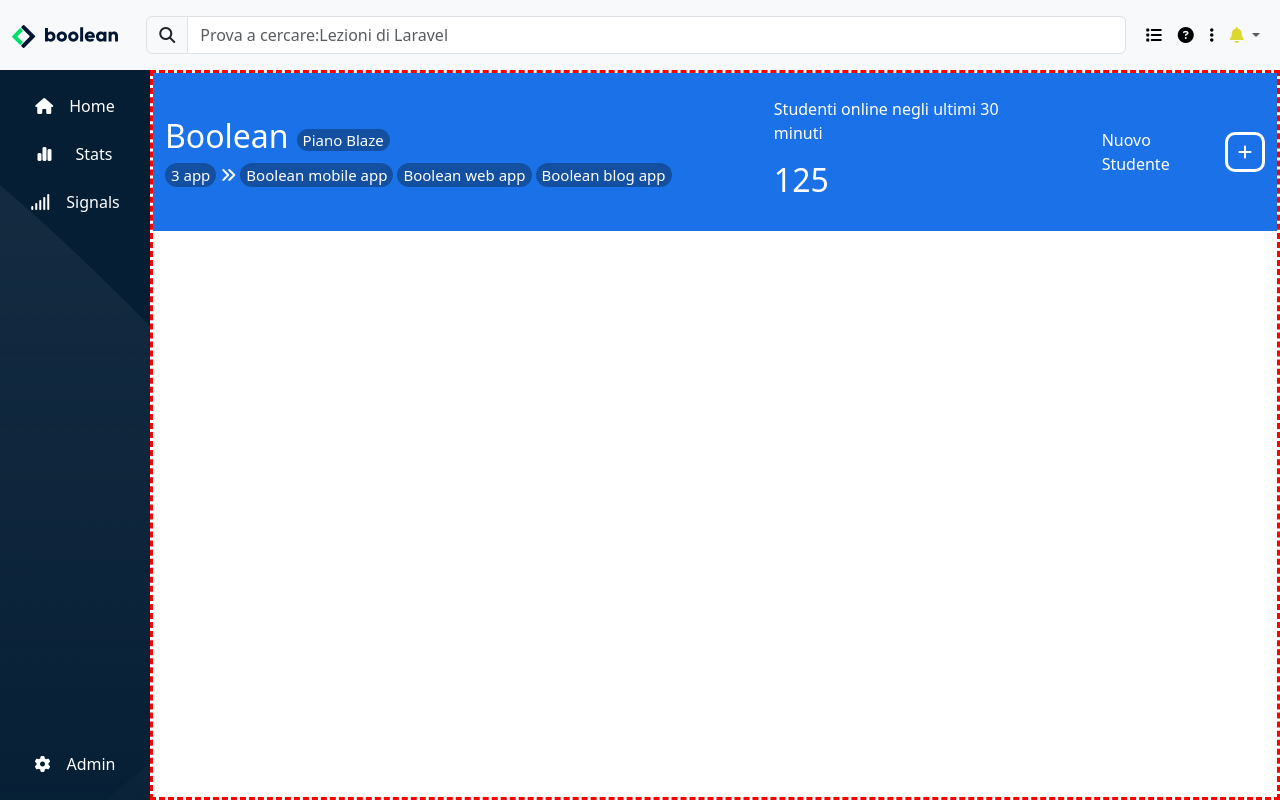
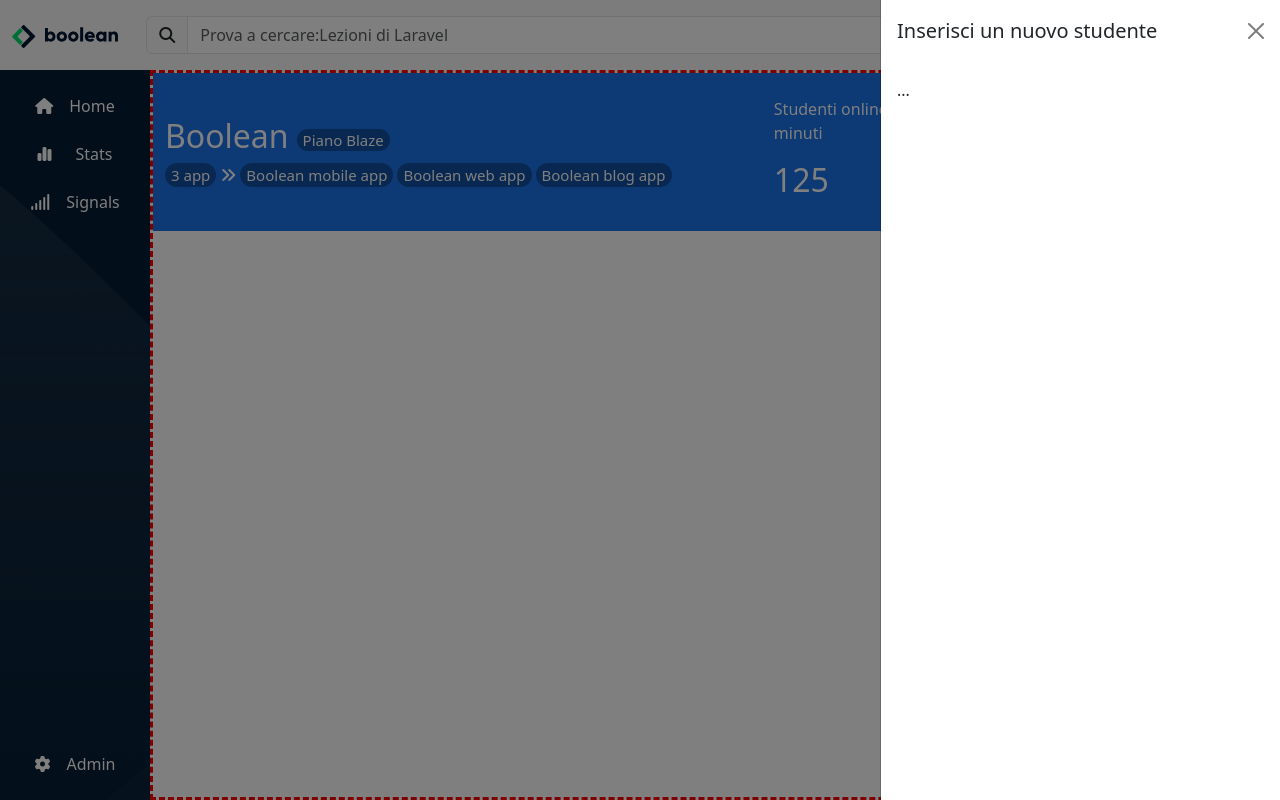
Before and after one commit to mattia0419/html-css-bootstrap-dashboard, a plain HTML site: page index.html in a window 1280 px wide. Both pictures are taken after a click on the button 1244 px from the left and 152 px from the top of the page. Drawn offline with nearby package versions, Linux system fonts and the light colour scheme.

Commit message:
add offcanvas

```diff
--- a/css/style.css
+++ b/css/style.css
@@ -58,12 +58,9 @@
     padding: 0px 6px;
     border-radius: 50%;
 }
-.button-b-white{
-    color: white;
+#off-canvas{
     border: white solid;
     background-color: transparent;
-    border-radius: 10px;
-    padding: 5px 10px;
 }
 
 
--- a/index.html
+++ b/index.html
@@ -135,7 +135,17 @@
                             <span>Nuovo Studente</span>
                         </div>
                         <div>
-                            <button class="button-b-white"><i class="fa-solid fa-plus"></i></button>
+                            <button id="off-canvas" class="btn btn-primary" type="button" data-bs-toggle="offcanvas" data-bs-target="#offcanvasRight" aria-controls="offcanvasRight"><i class="fa-solid fa-plus fa-lg"></i></button>
+
+                            <div class="offcanvas offcanvas-end" tabindex="-1" id="offcanvasRight" aria-labelledby="offcanvasRightLabel">
+                            <div class="offcanvas-header">
+                                <h5 class="offcanvas-title" id="offcanvasRightLabel">Inserisci un nuovo studente</h5>
+                                <button type="button" class="btn-close" data-bs-dismiss="offcanvas" aria-label="Close"></button>
+                            </div>
+                            <div class="offcanvas-body">
+    ...
+                            </div>
+                            </div>
                         </div>
                     </div>
                 </div>
```
